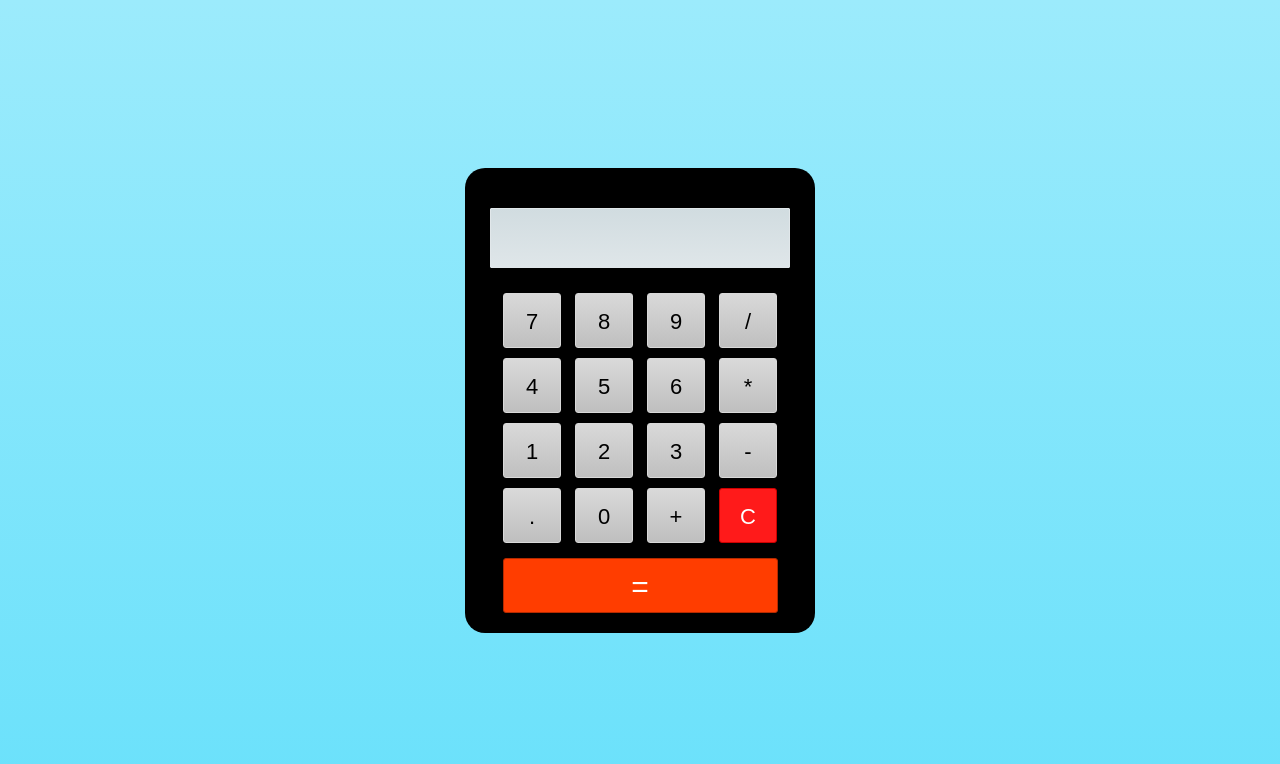
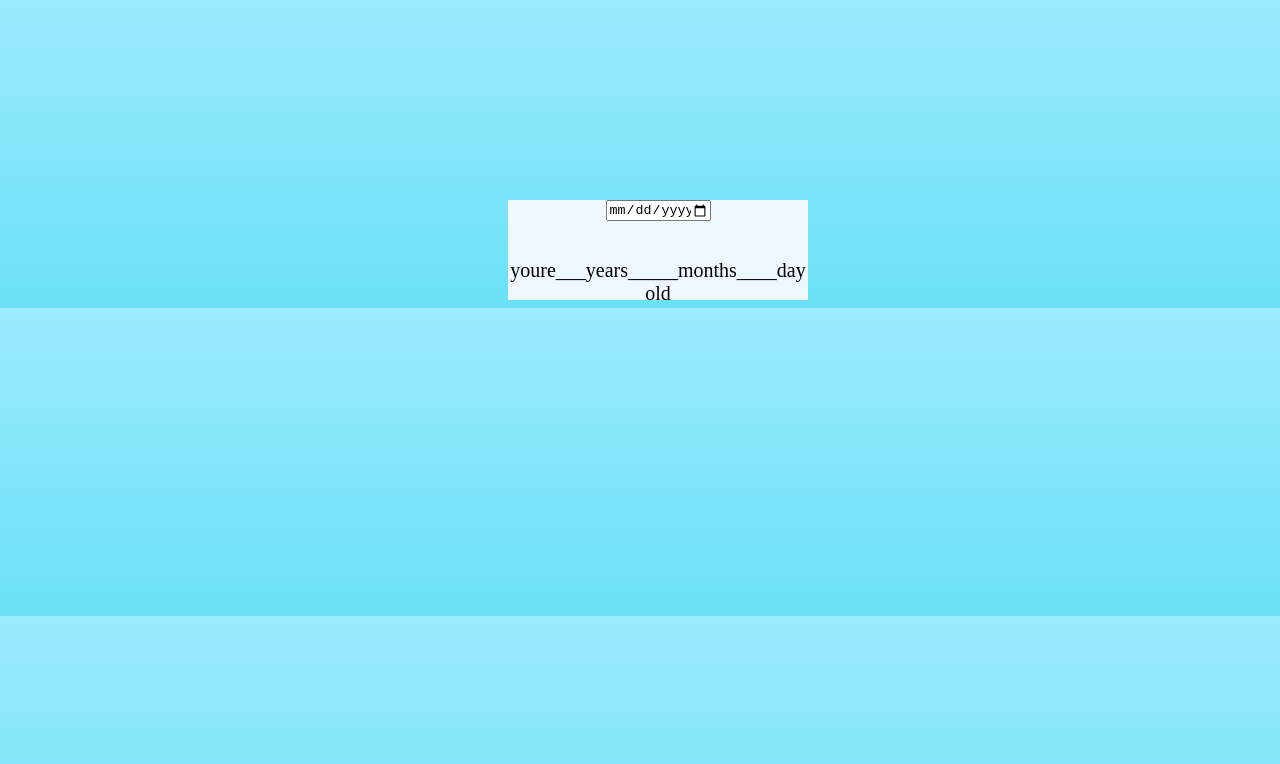
Before and after one commit to Prashantkri/calculator, a plain HTML site: page index.html in a window 1280 px wide. Drawn offline with nearby package versions, Linux system fonts and the light colour scheme.

Commit message:
added index.html

```diff
--- a/index.html
+++ b/index.html
@@ -2,162 +2,54 @@
 <html lang="en">
 <head>
     <meta charset="UTF-8">
-    <meta name="viewport" content="width=device-width, initial-scale=1.0">
+    <meta name="viewport" content="width=, initial-scale=1.0">
     <title>Document</title>
-    <script src="https://code.jquery.com/jquery-3.4.1.js"></script>
     <style>
-        *{
-    margin: 0;
-    padding: 0;
-    outline: none;
-    box-sizing: border-box;
-}
       body{
-    font-family: montserrat;
-    display: flex;
         text-align: center;
         justify-content: center;
         align-items: center;
-    min-height: 100vh;
-    background: linear-gradient(#9cebfc,#6ae1fb);
+        background: linear-gradient(#9cebfe,#6ae1f6);
+        margin-top: 200px;
     }
-.center{
-    width: 350px;
-    background: black;
-    border-radius: 20px;
+    p{
+        font-size: 20px;
     }
-input[ type="text"]{
-    height: 60px;
+    .navra{
         width: 300px;
-    margin-top: 40px;
-    border-radius: 1px;
-    border: 1px solid #e1e7ea;
-    color: black;
-    font-size: 22px;
-    font-weight: bold;
-    text-align: right;
-    padding-right: 20px;
-    background: linear-gradient(#d1dce0,#dfe6e9);
+        height: 100px;
+        background-color: aliceblue;
+        margin-left: 500px;
+
+
     }
-form .buttons{
-    width: 300px;
-    margin: 10px 25px 0 25px;
-    padding: 10px 0;
-}
-input[ type="button"]{
-    width: 58px;
-    height: 55px;
-    margin: 5px;
-    font-size: 22px;
-    line-height: 55px;
-    border-radius: 3px;
-    border: 1px solid #d9d9d9;
-    background: linear-gradient(#d9d9d9,#bfbfbf);
-}
-input[ type="button"]:hover{
-    transition: .5s;
-    background: linear-gradient(#bfbfbf,#d9d9d9);
-}
-input#clear{
-    background: #ff1a1a;
-    border: 1px solid #cc0000;
-    color: white;
-}
-input#equal{
-    width: 275px;
-    margin: 10px 0 10px 0;
-    font-size: 30px;
-    color: white;
-    background: #ff3d00;
-    border: 1px solid #b32a00;
+    input{
+        width: 100px;
+        border: radius 6px;
          }
 </style>
+
 </head>
 <body>
-    <div class="center">
-        <form name="forms">
-            <input type="text" id="display" name="display" disabled>
-            <div class="buttons">
-                <input type="button" id="seven" value="7">
-                <input type="button" id="eight" value="8">
-                <input type="button" id="nine" value="9">
-                <input type="button" id="divide" value="/"><br>
-                <input type="button" id="four" value="4">
-                <input type="button" id="five" value="5">
-                <input type="button" id="six" value="6">
-                <input type="button" id="multi" value="*"><br>
-                <input type="button" id="one" value="1">
-                <input type="button" id="two" value="2">
-                <input type="button" id="three" value="3">
-                <input type="button" id="subs" value="-"><br>
-                <input type="button" id="dot" value=".">
-                <input type="button" id="zero" value="0">
-                <input type="button" id="add" value="+">
-                <input type="button" id="clear" value="C"><br>
-                <input type="button" id="equal" value="=">
-
-            </div>
-        </form>
+    <div class="navra">
+    <input type="date">
+    <br>
+    <br>
+    <p>youre___years_____months____day old</p>
     </div>
     <script>
-        $(document).ready(function(){
-    $('#one').click(function(){
-        document.forms.display.value += 1;
+        const dateinput = document.querySelector("input");
+        const pElement = document.querySelector("p");
+        dateinput.addEventListener("change",()=>{
+            const birthDate = new Date(dateinput .value);
+            const currenDate = newDate();
+            const newDate = newDat(currenDate-birthDate);
+            const years =newDate.getfullyear()-1970;
+            const months = newDate.getmonth();
+            const days =newDate.getDate()-1;
+            pElement.innerText = 'you re${year}__year${months}__month${day}__day';
+
         });
-    $('#two').click(function(){
-        document.forms.display.value += 2;
-    });
-    $('#three').click(function(){
-        document.forms.display.value += 3;
-    });
-    $('#four').click(function(){
-        document.forms.display.value += 4;
-    });
-    $('#five').click(function(){
-        document.forms.display.value += 5;
-    });
-       $('#six').click(function(){
-        document.forms.display.value += 6;
-    });
-       $('#seven').click(function(){
-        document.forms.display.value += 7;
-    });
-      $('#eight').click(function(){
-        document.forms.display.value += 8;
-    });
-      $('#nine').click(function(){
-        document.forms.display.value += 9;
-    });
-    $('#zero').click(function(){
-        document.forms.display.value += 0;
-    });
-    $('#add').click(function(){
-        document.forms.display.value += '+';
-    });
-    $('#subs').click(function(){
-        document.forms.display.value += '-';
-    });
-    $('#multi').click(function(){
-        document.forms.display.value += '*';
-    });    $('#divide').click(function(){
-        document.forms.display.value += '/';
-    });
-    $('#dot').click(function(){
-        document.forms.display.value += '.';
-    });
-    $('#equal').click(function(){
-        if(display.value == ""){
-            alert("please enter any number to caluculate")
-        }else{
-            document.forms.display.value =
-            eval( document.forms.display.value)
-        }
-    });
-    $('#clear').click(function(){
-        document.forms.display.value = "";
-    });
-})
     </script>
-
 </body>
 </html>
```
Lines whose indentation alone changed are shown as unchanged.
